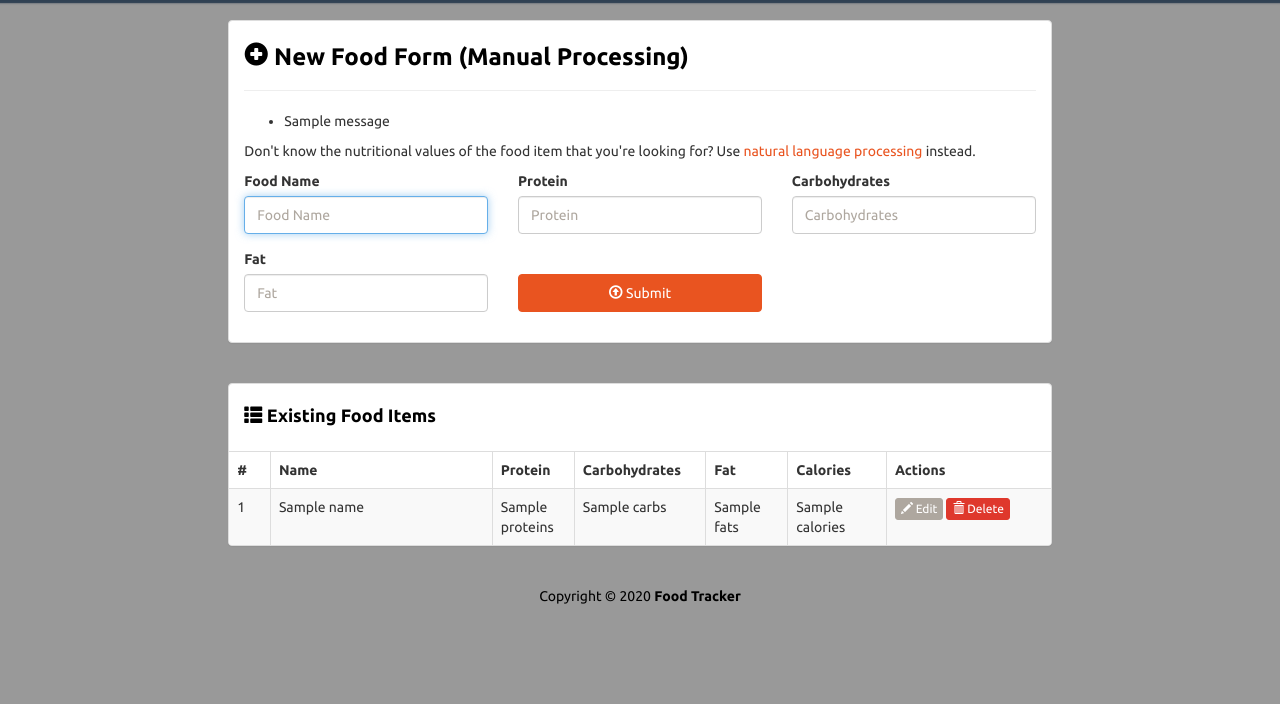
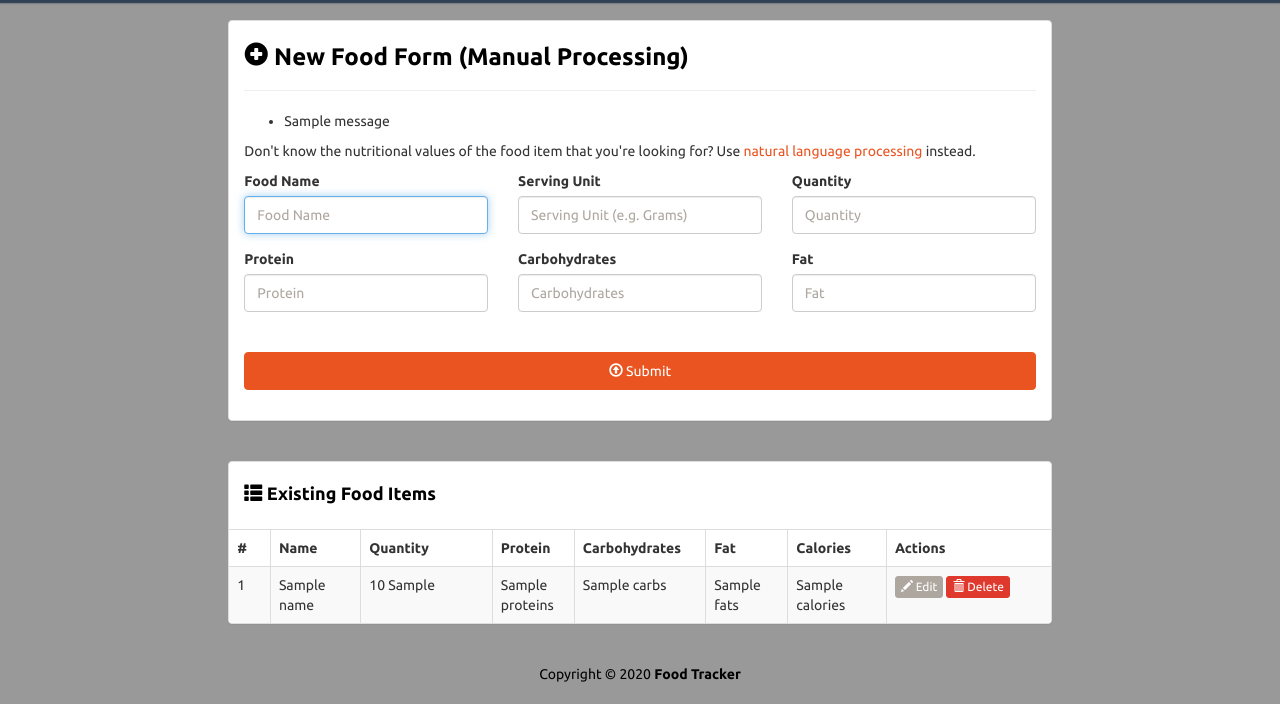
Before and after one commit to ethanzrd/food-tracker, a Python web app: template templates/add.html in a window 1280 px wide. Shown: the part 180-884 px from the top of the page. Before the commit the page ends 784 px from the top, so only its background shows below. Run offline with Jinja, Linux system fonts and the light colour scheme; the template is opened without the code that fills it: most values are stand-ins (such as "Sample title", 1, 10 or a date in 2020); one stand-in notice (Sample message) is shown.

Commit message:
Added quantity column to food table and removed the natural processing naming scheme.

```diff
--- a/models.py
+++ b/models.py
@@ -10,11 +10,13 @@ log_food = db.Table('log_food',
 class Food(db.Model):
     id = db.Column(db.Integer, primary_key=True)
     public_id = db.Column(db.String, nullable=False)
-    name = db.Column(db.String(50), unique=True, nullable=False)
+    name = db.Column(db.String, unique=True, nullable=False)
     proteins = db.Column(db.Integer, nullable=False)
     carbs = db.Column(db.Integer, nullable=False)
     fats = db.Column(db.Integer, nullable=False)
     deleted = db.Column(db.Boolean, default=False)
+    quantity = db.Column(db.Integer, default=1)
+    serving_unit = db.Column(db.String, nullable=False)
 
     @property
     def calories(self):
--- a/settings.py
+++ b/settings.py
@@ -1,9 +1,9 @@
 import os
 
 NUTRITIONIX_HEADERS = {
-    'x-app-id': os.environ.get('x-app-id'),
-    'x-app-key': os.environ.get('x-app-key'),
+    'x-app-id': os.environ.get('x-app-id', '110d0c06'),
+    'x-app-key': os.environ.get('x-app-key', '02457cbe48e42b5050da9898c21ccc06'),
     'x-remote-user-id': '1'
 }
 REQUIRED_NATURAL_ARGUMENTS = ['food-description']
-REQUIRED_MANUAL_ARGUMENTS = ['food-name', 'protein', 'carbohydrates', 'fat']
+REQUIRED_MANUAL_ARGUMENTS = ['food-name', 'serving-unit', 'quantity', 'protein', 'carbohydrates', 'fat']
--- a/templates/add.html
+++ b/templates/add.html
@@ -23,6 +23,7 @@
                         <tr>
                             <th style="width: 5%;">#</th>
                             <th>Name</th>
+                            <th style="width: 16%;">Quantity</th>
                             <th style="width: 10%;">Protein</th>
                             <th style="width: 16%;">Carbohydrates</th>
                             <th style="width: 10%;">Fat</th>
@@ -36,6 +37,7 @@
                         <tr>
                             <td>{{ food[0] }}</td>
                             <td>{{ current_food.name }}</td>
+                            <td>{{ current_food.quantity }} {{ current_food.serving_unit }}</td>
                             <td>{{ current_food.proteins }}</td>
                             <td>{{ current_food.carbs }}</td>
                             <td>{{ current_food.fats }}</td>
--- a/templates/manual-form.html
+++ b/templates/manual-form.html
@@ -3,7 +3,8 @@
         <div class="panel panel-default">
             <div class="panel-body">
                 <h3 class="lean-h text-black">
-                    <i class="glyphicon glyphicon-plus-sign"></i> {% if not edit %}New Food Form (Manual Processing){% else %}Edit Food
+                    <i class="glyphicon glyphicon-plus-sign"></i> {% if not edit %}New Food Form (Manual Processing){%
+                    else %}Edit Food
                     Form{% endif %}
                 </h3>
                 <hr/>
@@ -16,9 +17,11 @@
                 </ul>
                 {% endif %}
                 {% endwith %}
-                {% if not edit %}<p>Don't know the nutritional values of the food item that you're looking for? Use <a href="{{ url_for('food.add_food_item') }}">natural language processing</a> instead.</p>{% endif %}
+                {% if not edit %}<p>Don't know the nutritional values of the food item that you're looking for? Use <a
+                    href="{{ url_for('food.add_food_item') }}">natural language processing</a> instead.</p>{% endif %}
                 <form action="{% if edit %}{{ url_for('food.edit_food_item', public_id=requested_food.public_id, manual=manual) }}
-                                {% else %}{{ url_for('food.add_food_item', manual=True) }}{% endif %}" method="POST" role="form">
+                                {% else %}{{ url_for('food.add_food_item', manual=True) }}{% endif %}" method="POST"
+                      role="form">
 
                     <div class="row">
                         <div class="col-lg-4">
@@ -27,6 +30,22 @@
                                 <input autofocus class="form-control"
                                        id="food-name" name="food-name" placeholder="Food Name"
                                        type="text" value="{% if edit %}{{ requested_food.name }}{% endif %}">
+                            </div>
+                        </div>
+                        <div class="col-lg-4">
+                            <div class="form-group">
+                                <label for="serving-unit">Serving Unit</label>
+                                <input autofocus class="form-control"
+                                       id="serving-unit" name="serving-unit" placeholder="Serving Unit (e.g. Grams)"
+                                       type="text" value="{% if edit %}{{ requested_food.name }}{% endif %}">
+                            </div>
+                        </div>
+                        <div class="col-lg-4">
+                            <div class="form-group">
+                                <label for="quantity">Quantity</label>
+                                <input autofocus class="form-control"
+                                       id="quantity" name="quantity" placeholder="Quantity"
+                                       type="number" value="{% if edit %}{{ requested_food.name }}{% endif %}">
                             </div>
                         </div>
                         <div class="col-lg-4">
@@ -46,18 +65,17 @@
                                        value="{% if edit %}{{ requested_food.carbs }}{% endif %}">
                             </div>
                         </div>
-                    </div>
 
-                    <div class="row">
                         <div class="col-lg-4">
                             <div class="form-group">
                                 <label for="fat">Fat</label>
                                 <input class="form-control" id="fat"
-                                       name="fat" placeholder="Fat" type="number" value="{% if edit %}{{ requested_food.fats }}{% endif %}">
+                                       name="fat" placeholder="Fat" type="number"
+                                       value="{% if edit %}{{ requested_food.fats }}{% endif %}">
                             </div>
                         </div>
 
-                        <div class="col-lg-4">
+                        <div class="col-lg-12">
                             <div class="form-group">
                                 <label style="visibility:hidden">submit</label>
                                 <button class="btn btn-primary btn-block" type="submit">
--- a/templates/natural-form.html
+++ b/templates/natural-form.html
@@ -37,8 +37,7 @@
                             </div>
                         </div>
                     </div>
-                    <p>You can describe your food like this: "500 Grams worth of Hamburger", "Two Hamburgers", "One cup of chicken noodle soup" or use the names of common items to describe your food such as "Big Mac".</p>
-                    <p>Naming Scheme: Name of the food item - Quantity and Serving Unit</p>
+                    <p>You can describe your food like this: "500 Gram Hamburger", "Two Hamburgers", "One cup of chicken noodle soup" or use the names of common items to describe your food such as "Big Mac".</p>
                 </form>
             </div>
         </div>
--- a/templates/view.html
+++ b/templates/view.html
@@ -84,6 +84,7 @@
                         <tr>
                             <th style="width: 5%;">#</th>
                             <th>Name</th>
+                            <th style="width: 16%;">Quantity</th>
                             <th style="width: 10%;">Protein</th>
                             <th style="width: 16%;">Carbohydrates</th>
                             <th style="width: 10%;">Fat</th>
@@ -97,6 +98,7 @@
                         <tr>
                             <td>{{ food[0] }}</td>
                             <td>{{ current_food.name }}</td>
+                            <td>{{ current_food.quantity }} {{ current_food.serving_unit }}</td>
                             <td>{{ current_food.proteins }}</td>
                             <td>{{ current_food.carbs }}</td>
                             <td>{{ current_food.fats }}</td>
```
Also changed, not shown: logging_system/food/functions.py (+5 -2 lines), templates/edit.html (deleted, +0 -79 lines).
